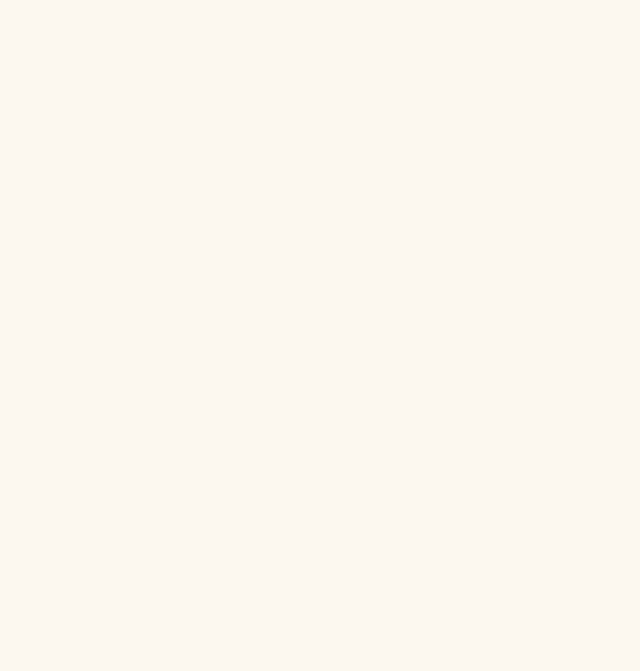
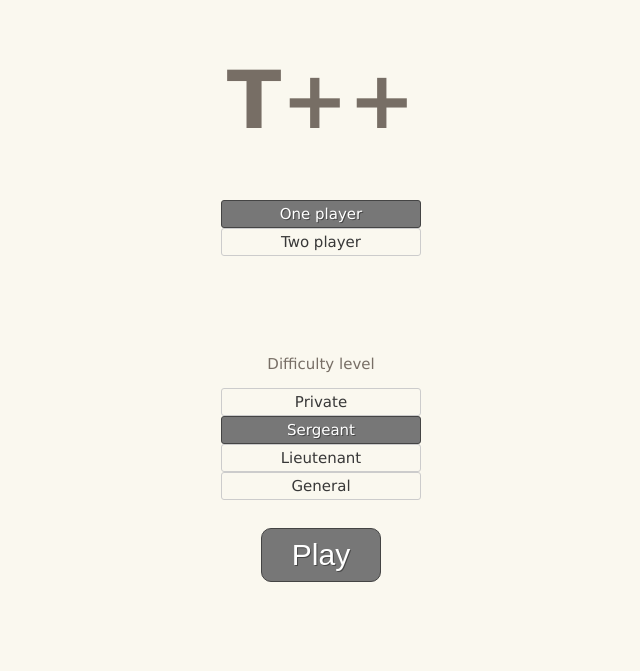
Before and after one commit to schibir/tpp, a website: page index.html in a window 1280 px wide. Shown: the whole page, without its empty margins (319-959 px from the left). Drawn offline with Linux system fonts and the light colour scheme.

Commit message:
Main page with menu

```diff
--- a/index.html
+++ b/index.html
@@ -18,6 +18,39 @@
 </head>
 <body>
     <div class="menu">
+        <h1>T++</h1>
+        <div class="menu-container">
+            <span>
+                <input id="one-player" type="radio" name="count-players" checked="checked">
+                <label for="one-player">One player</label>
+            </span>
+            <span>
+                <input id="two-player" type="radio" name="count-players">
+                <label for="two-player">Two player</label>
+            </span>
+        </div>
+        <p>Difficulty level</p>
+        <div class="menu-container">
+            <span>
+                <input id="easy" type="radio" name="difficulty">
+                <label for="easy">Private</label>
+            </span>
+            <span>
+                <input id="medium" type="radio" name="difficulty" checked="checked">
+                <label for="medium">Sergeant</label>
+            </span>
+            <span>
+                <input id="hard" type="radio" name="difficulty">
+                <label for="hard">Lieutenant</label>
+            </span>
+            <span>
+                <input id="very-hard" type="radio" name="difficulty">
+                <label for="very-hard">General</label>
+            </span>
+        </div>
+        <div class="menu-container">
+            <button>Play</button>
+        </div>
     </div>
 </body>
 </html>
--- a/style.css
+++ b/style.css
@@ -8,7 +8,7 @@ html, body {
 }
 
 body {
-    margin: 16px;
+    margin: 20px;
 }
 
 a {
@@ -25,3 +25,74 @@ a:hover {
 .menu {
     text-align: center;
 }
+
+h1 {
+    font-size: 80px;
+}
+
+.menu-container {
+    width: 200px;
+    height: 80px;
+    padding-left: 0;
+    padding-right: 0;
+    padding-bottom: 60px;
+    margin-left: auto;
+    margin-right: auto;
+}
+
+span {
+    /* style this span element so we can display nicely, this stlying is not neccessary */
+    display: block;
+    width: 100%;
+    float: left;
+}
+
+input[type="radio"] {
+    /* hide the inputs */
+    display: none;
+}
+
+/* style your lables/button */
+input[type="radio"] + label {
+    /* keep pointer so that you get the little hand showing when you are on a button */
+    cursor: pointer;
+    /* the following are the styles */
+    padding: 4px 10px;
+    border: 1px solid #ccc;
+    background: #faf8ef;
+    color: rgb(56, 56, 56);
+    border-radius: 3px;
+    text-shadow: 1px 1px 0 rgba(0,0,0,0);
+    display: block;
+    text-align: center;
+}
+
+input[type="radio"]:checked + label {
+    /* style for the checked/selected state */
+    background: #777;
+    border: 1px solid #444;
+    text-shadow: 1px 1px 0 rgba(0,0,0,0.4);
+    color: white;
+}
+
+input[type="text"] {
+    font: normal normal 15px Verdana, Geneva, Arial, Helvetica, sans-serif;
+    text-align: center;
+    width: 55px;
+    border-radius: 3px;
+    border: 1px solid #ccc;
+    height: 24px;
+}
+
+button {
+    width: 120px;
+    font-size: 30px;
+    text-align: center;
+    line-height: 50px;
+    border-radius: 10px;
+    border: 1px solid #444;
+    transition: all 0.25s;
+    background: #777;
+    text-shadow: 1px 1px 0 rgba(0,0,0,0.4);
+    color: white;
+}
```
